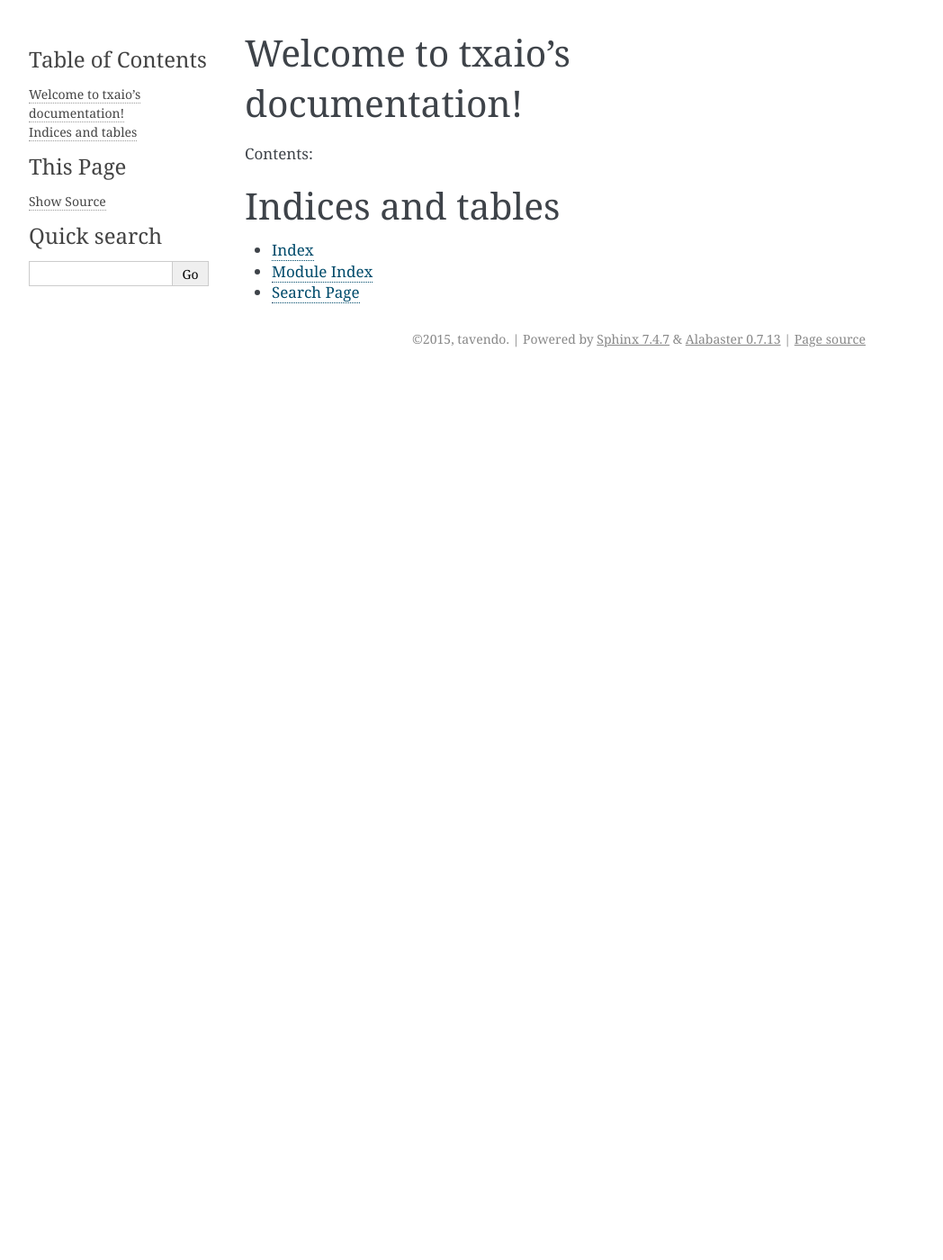
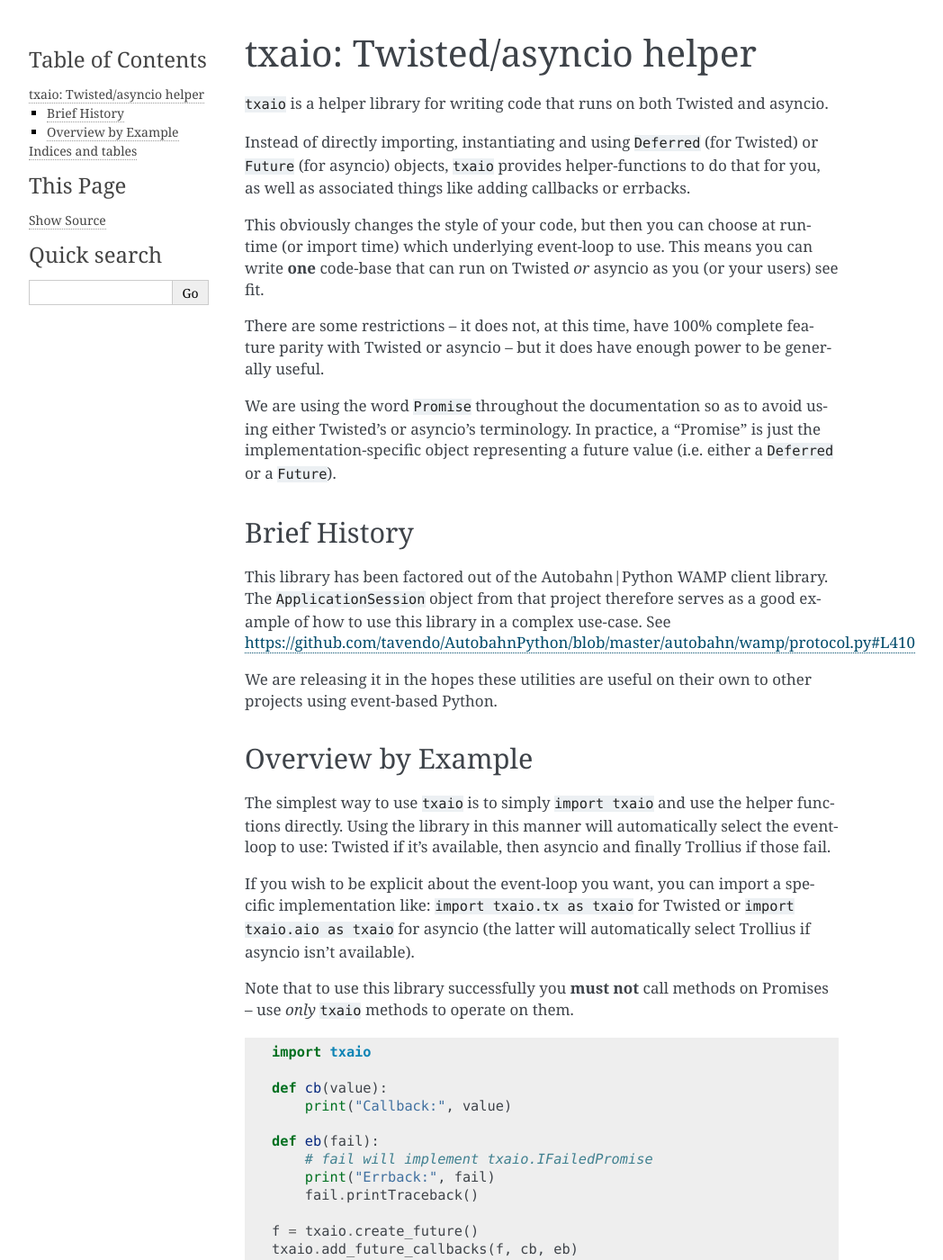
Before and after one commit to crossbario/txaio, a Sphinx documentation site: the page built from doc/index.rst, in a window 1280 px wide and 1400 px high. Shown: the whole window at 90% size, without its empty margins (148-1196 px from the left). Built offline with Sphinx 7.4.7, drawn with Linux system fonts in a browser that asks for light colours; some of the changed text lies outside the part shown.

Commit message:
first cut at docs

```diff
--- a/doc/conf.py
+++ b/doc/conf.py
@@ -20,7 +20,7 @@
 # If extensions (or modules to document with autodoc) are in another directory,
 # add these directories to sys.path here. If the directory is relative to the
 # documentation root, use os.path.abspath to make it absolute, like shown here.
-#sys.path.insert(0, os.path.abspath('.'))
+sys.path.insert(0, os.path.abspath('..'))
 
 # -- General configuration ------------------------------------------------
 
@@ -34,6 +34,13 @@
     'sphinx.ext.autodoc',
     'sphinx.ext.viewcode',
 ]
+
+# custom txaio extension configuration
+
+autodoc_member_order = 'bysource'
+autodoc_default_flags = ['members', 'show-inheritance', 'undoc-members']
+autoclass_content = 'both'
+
 
 # Add any paths that contain templates here, relative to this directory.
 templates_path = ['_templates']
--- a/doc/index.rst
+++ b/doc/index.rst
@@ -1,16 +1,95 @@
-.. txaio documentation master file, created by
-   sphinx-quickstart on Wed Mar 18 14:29:26 2015.
-   You can adapt this file completely to your liking, but it should at least
-   contain the root `toctree` directive.
+txaio: Twisted/asyncio helper
+=============================
 
-Welcome to txaio's documentation!
-=================================
+``txaio`` is a helper library for writing code that runs on both
+Twisted and asyncio.
+
+Instead of directly importing, instantiating and using ``Deferred``
+(for Twisted) or ``Future`` (for asyncio) objects, ``txaio`` provides
+helper-functions to do that for you, as well as associated things like
+adding callbacks or errbacks.
+
+This obviously changes the style of your code, but then you can choose
+at runtime (or import time) which underlying event-loop to use. This
+means you can write **one** code-base that can run on Twisted *or*
+asyncio as you (or your users) see fit.
+
+There are some restrictions -- it does not, at this time, have 100%
+complete feature parity with Twisted or asyncio -- but it does have
+enough power to be generally useful.
+
+We are using the word ``Promise`` throughout the documentation so as
+to avoid using either Twisted's or asyncio's terminology. In practice,
+a "Promise" is just the implementation-specific object representing a
+future value (i.e. either a ``Deferred`` or a ``Future``).
+
+
+Brief History
+-------------
+
+This library has been factored out of the Autobahn|Python WAMP client
+library. The ``ApplicationSession`` object from that project therefore
+serves as a good example of how to use this library in a complex
+use-case. See https://github.com/tavendo/AutobahnPython/blob/master/autobahn/wamp/protocol.py#L410
+
+We are releasing it in the hopes these utilities are useful on their
+own to other projects using event-based Python.
+
+
+Overview by Example
+-------------------
+
+The simplest way to use ``txaio`` is to simply ``import txaio`` and
+use the helper functions directly. Using the library in this manner will
+automatically select the event-loop to use: Twisted if it's available,
+then asyncio and finally Trollius if those fail.
+
+If you wish to be explicit about the event-loop you want, you can
+import a specific implementation like: ``import txaio.tx as txaio``
+for Twisted or ``import txaio.aio as txaio`` for asyncio (the latter
+will automatically select Trollius if asyncio isn't available).
+
+Note that to use this library successfully you **must not** call
+methods on Promises -- use *only* ``txaio`` methods to operate on
+them.
+
+.. sourcecode:: python
+
+    import txaio
+
+    def cb(value):
+        print("Callback:", value)
+
+    def eb(fail):
+        # fail will implement txaio.IFailedPromise
+        print("Errback:", fail)
+        fail.printTraceback()
+
+    f = txaio.create_future()
+    txaio.add_future_callbacks(f, cb, eb)
+
+    # ...other things happen...
+
+    try:
+        answer = do_something()
+        fail = None
+    except Exception:
+        fail = txaio.create_failure()
+
+    if fail:
+        txaio.reject_future(f, fail)
+    else:
+        txaio.resolve_future(f, answer)
+
+
 
 Contents:
 
 .. toctree::
    :maxdepth: 2
 
+   bare_helpers
+   mixin_classes
 
 
 Indices and tables
--- /dev/null
+++ b/doc/mixin_classes.rst
@@ -0,0 +1,4 @@
+Mixin Classes
+=============
+
+XXX Write Me
```
Also changed, not shown: doc/bare_helpers.rst (added, +40 -0 lines), 2 other files.
